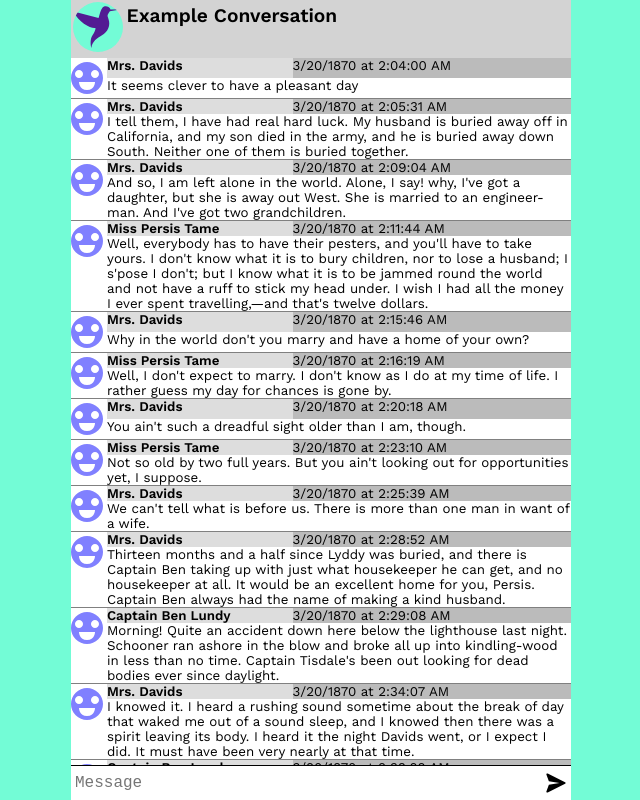
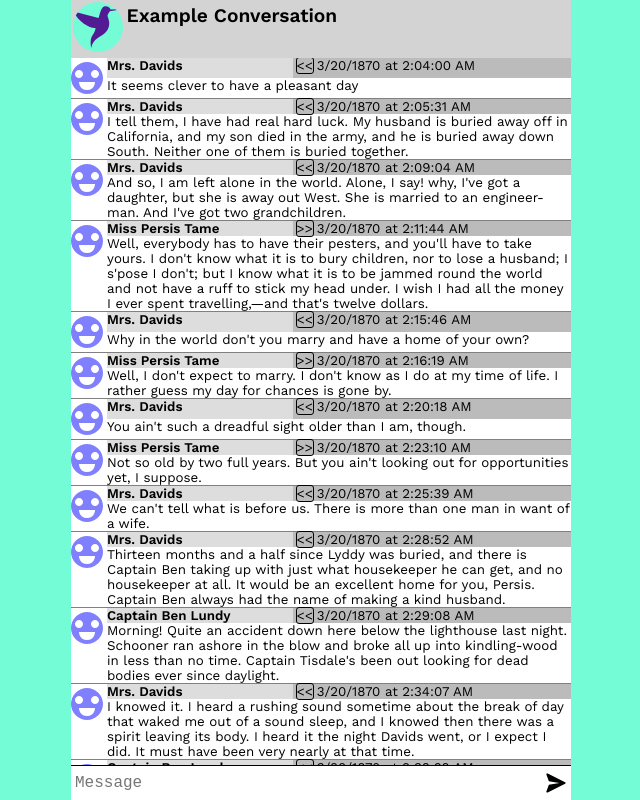
Before and after one commit to jwodicka/flit, a React (Create React App) app in the folder flit-client/: page /conversation in a window 1280 px wide. Shown: the whole page, without its empty margins (319-959 px from the left). Built offline with nearby package versions, Linux system fonts and the light colour scheme.

Commit message:
Minor modifications to ConversationPageand DialogLine. Added LineStatus component, ConversationList component, stringConstants module.

```diff
--- a/flit-client/src/components/ConversationPage/index.tsx
+++ b/flit-client/src/components/ConversationPage/index.tsx
@@ -4,10 +4,15 @@ import DialogLine from '../DialogLine/';
 import logo from '../hummingbird.svg';
 import send from "./send.svg";
 import './styles.css';
+import {STATUS} from 'stringConstants/';
 
 // Grabbed some dialogue lines from "Captain Ben's Choice", here:
 // https://dev.gutenberg.org/files/15585/15585-h/15585-h.htm
 import lines from "./demoConversation1.json";
+
+let loggedInUser = {
+  id: 1,
+}
 
 // Quick-and-dirty tool for annotating randomish ascending timestamps to a conversation so we don't
 // need them in the JSON file.
@@ -21,8 +26,25 @@ const getNextTime = (() => {
   }
 })()
 
+// Generate sequential IDs from test data names
+const generateId = (() => {
+  let nextId = 0
+  let ids:{[index: string]:number} = {}
+
+  return (name:string) => {
+    if (!ids.hasOwnProperty(name)) ids[name] = nextId++
+    return ids[name]
+  }
+})()
+
+const generateStatus = (line:{[index: string]:any}) => {
+  console.log(line.id, loggedInUser.id)
+  if (line.id === loggedInUser.id) return STATUS.SENT
+  else return STATUS.RECEIVED
+}
+
 // Build a pile of lines from the example file, then append the existing special-case demo lines.
-const timedLines = lines.map((line) => ({...line, timestamp: getNextTime()}));
+let timedLines = lines.map((line) => ({...line, timestamp: getNextTime()}));
 timedLines.push({
   name: 'Test User',
   line: 'This is a line of dialogue as might be seen in a channel.',
@@ -34,6 +56,10 @@ timedLines.push({
   timestamp: new Date('2020-02-20T12:34Z'),
 });
 
+// add any autogenerated fields
+let finalLines = timedLines.map((line) => ({...line, avatar: "", id: generateId(line.name)}))
+  .map((line) => ({...line, msgStatus: generateStatus(line)}))
+
 export default function render() {
   return (
     <div className="ConversationPage">
@@ -43,12 +69,16 @@ export default function render() {
       </div>
       <div className="Conversation">
         <div className="Lines">
-          {timedLines.map(({name, line, timestamp}, idx) => (
+          {finalLines.map(({id, msgStatus, name, line, timestamp}, idx) => (
             <DialogLine
+              avatar=""
+              id={id}
               key={line}
               name={name}
               line={line}
               timestamp={timestamp}
+              own={id === loggedInUser.id}
+              status={msgStatus}
             />
           ))}
         </div>
--- a/flit-client/src/components/DialogLine/index.tsx
+++ b/flit-client/src/components/DialogLine/index.tsx
@@ -1,12 +1,16 @@
 import React from 'react';
 import face from './face.svg';
 import './styles.css';
+import LineStatus from 'components/LineStatus';
 
 type Props = {
-    // avatar: HTMLElement, // unused for now
+    id: number,
+    avatar: string,
     name: string,
     line: string,
     timestamp: Date,
+    own: boolean,
+    status: string,
 }
 
 function makeTimestamp(stamp: Date):string {
@@ -20,14 +24,20 @@ function makeTimestamp(stamp: Date):string {
 }
 
 export default function render(props: Props) {
+    let admin:boolean = true
+    let classNames:string = props.own ? "name ownName": "name"
+
+    let avatar:string = props.avatar && props.avatar !== undefined ? props.avatar : face
+
     return <div className='dialogLine'>
         <div className='face'>
-            <img src={face} width={32} height={32} alt=''/>
+            <img src={avatar} width={32} height={32} alt=''/>
         </div>
-        <div className='name'>
+        <div className={classNames}>
             {props.name}
         </div>
         <div className='timestamp'>
+            {(props.own || admin) && <LineStatus status={props.status} />}
             {makeTimestamp(props.timestamp)}
         </div>
         <div className='line'>
--- a/flit-client/src/components/DialogLine/styles.css
+++ b/flit-client/src/components/DialogLine/styles.css
@@ -5,6 +5,7 @@
     grid-template-columns: 36px 4fr 6fr;
     grid-template-rows: auto auto;
 }
+
 
 .face {
     grid-column: 1 / span 1;
--- /dev/null
+++ b/flit-client/src/components/LineStatus/index.tsx
@@ -0,0 +1,26 @@
+import React from 'react';
+import './styles.css';
+import { STATUS } from 'stringConstants';
+
+type Props = {
+    status: string
+}
+
+export default function render(props: Props) {
+    switch(props.status) {
+        case STATUS.RECEIVED:
+            return <span className="lineActionButton">
+                &lt;&lt;
+                </span>
+        case STATUS.SENT:
+            return <span className="lineActionButton">
+                &gt;&gt;
+                </span>
+        case STATUS.PENDING:
+            return <span className="lineActionButton">
+                ...
+                </span>
+        default:
+            return <span>???</span>
+    }
+}
--- /dev/null
+++ b/flit-client/src/components/LineStatus/styles.css
@@ -0,0 +1,5 @@
+.lineActionButton {
+    border-radius: 3px;
+    border: 1px solid black;
+    margin: 3px;
+}
--- /dev/null
+++ b/flit-client/src/stringConstants/index.ts
@@ -0,0 +1 @@
+export {STATUS} from './status';
--- /dev/null
+++ b/flit-client/src/stringConstants/status.ts
@@ -0,0 +1,6 @@
+
+export const STATUS:{[index: string]:string} = {
+    RECEIVED: "Received",
+    SENT: "Sent",
+    PENDING: "Pending",
+}
```
Also changed, not shown: flit-client/src/components/ConversationList/index.tsx (added, +16 -0 lines), flit-client/src/components/ConversationList/styles.css (added).
